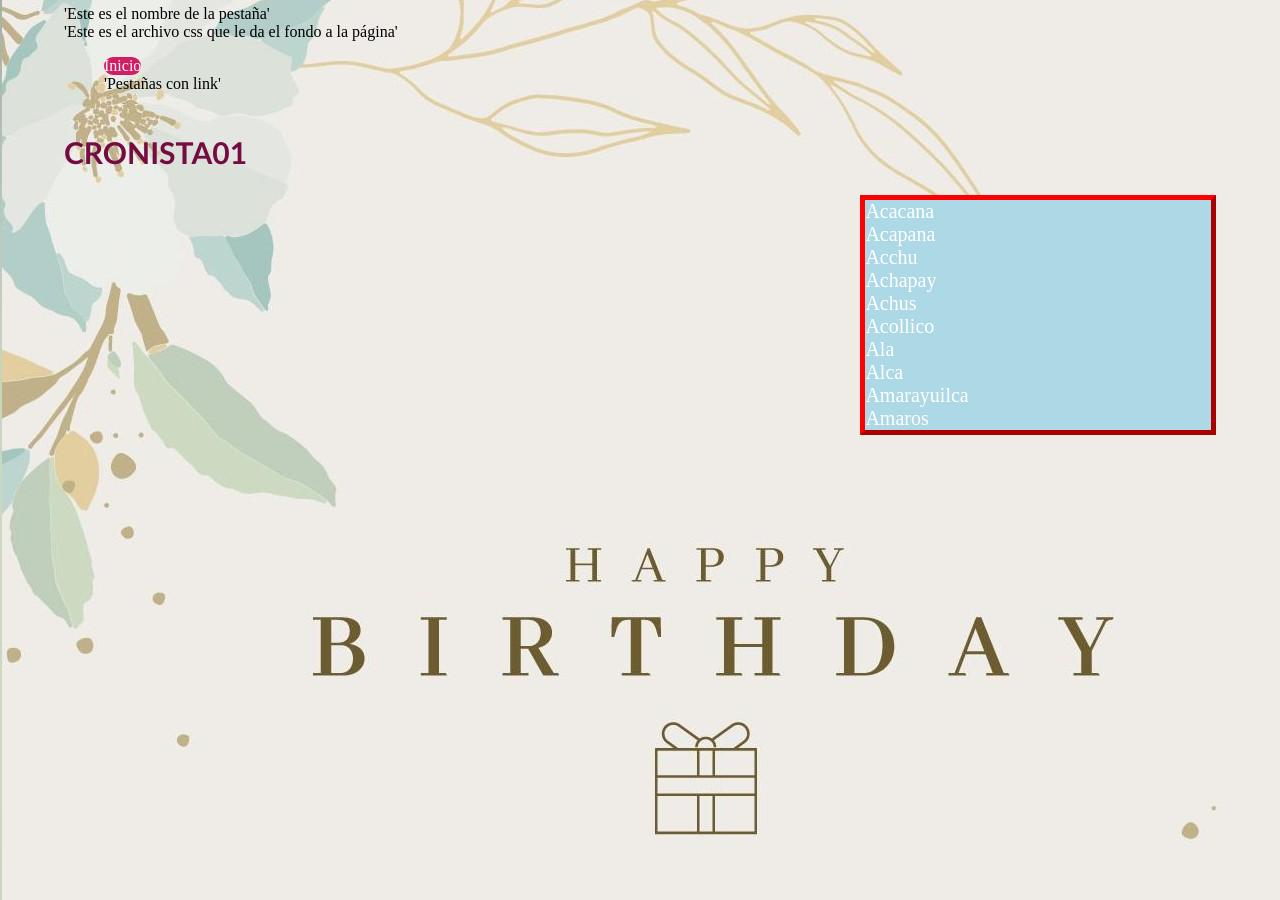
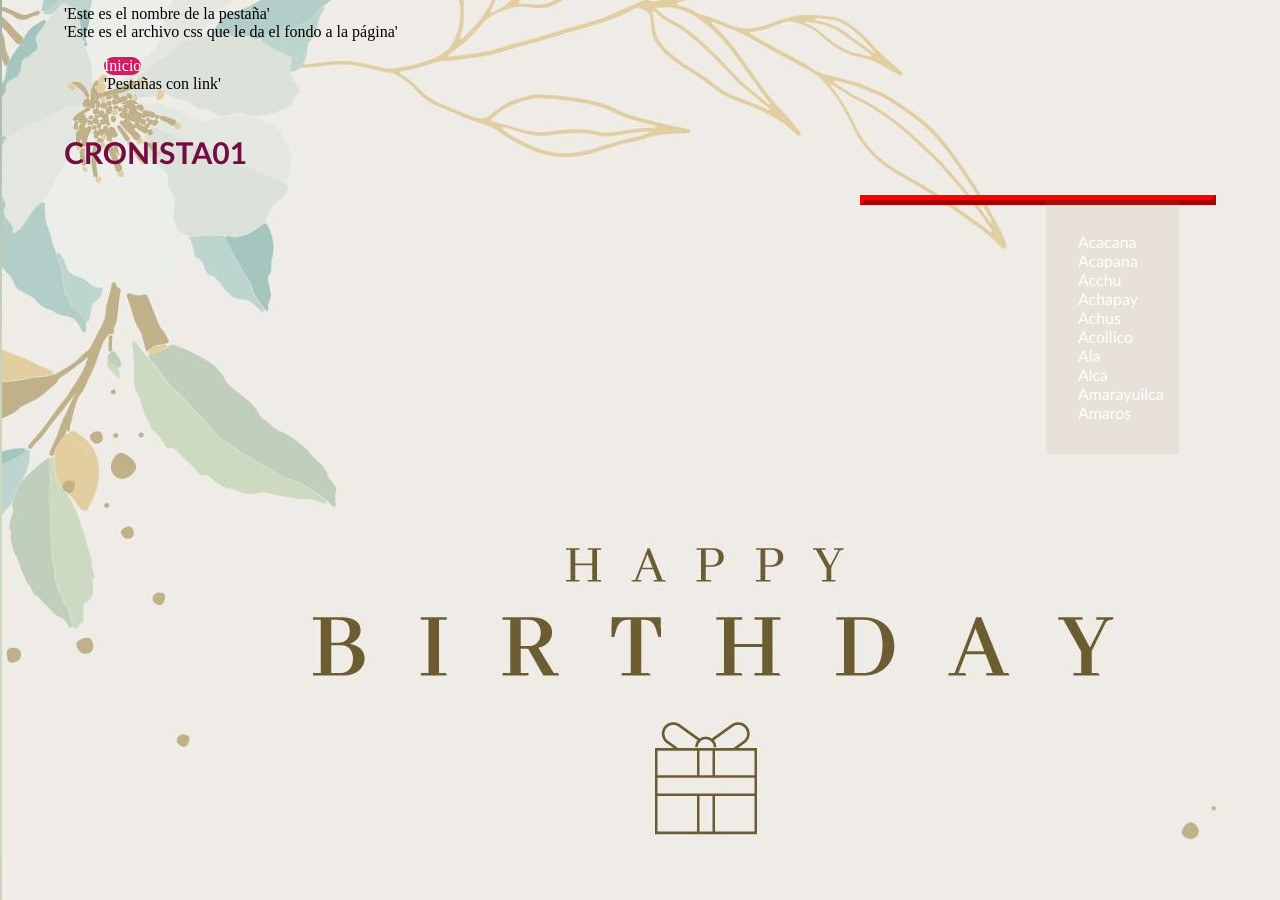
Before and after one commit to glosascroniquenses/Pruebas, a Jekyll site: the page built from _autores/cronista01.html, in a window 1280 px wide. Built offline with Jekyll 4.4.1, drawn with Linux system fonts in a browser that asks for light colours.

Commit message:
Update autore.html

```diff
--- a/_layouts/autore.html
+++ b/_layouts/autore.html
@@ -15,7 +15,7 @@ layout: default
       {% capture unique_word_string %}{% for row in rows %}{% capture current_word %}{{ row.Palabra }}{% endcapture %}{% if current_word == saved_word %}{% else %}{{ row.Palabra }},{% endif %}{% capture saved_word %}{{ current_word }}{% endcapture %}{% endfor %}{% endcapture %}
 
       {% assign unique_word_array = unique_word_string % | split: ","%}
-      <nav>
+      <nav class="local" id="autores">
 	{% for word in unique_word_array %}
         <a href="#{{ word | downcase }}">{{ word }}</a>
 		</br>
```
